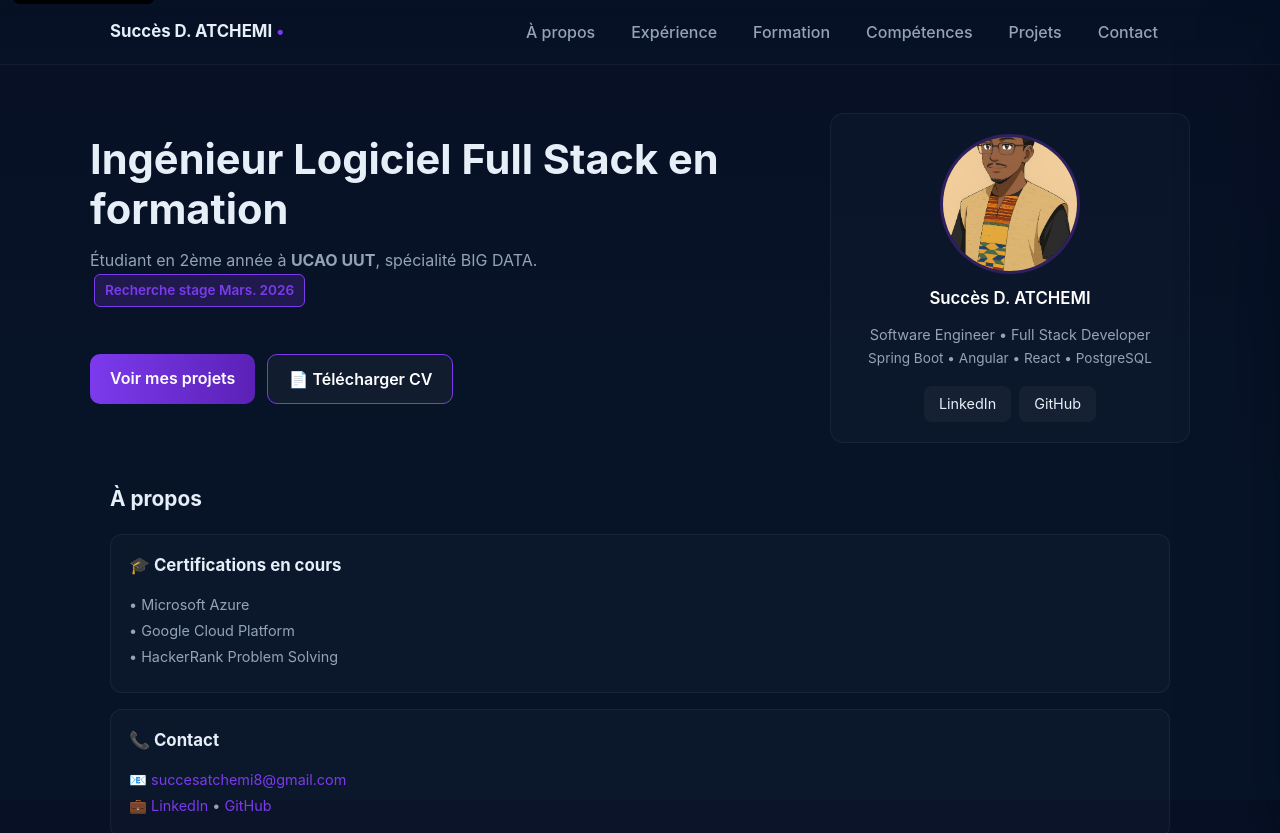
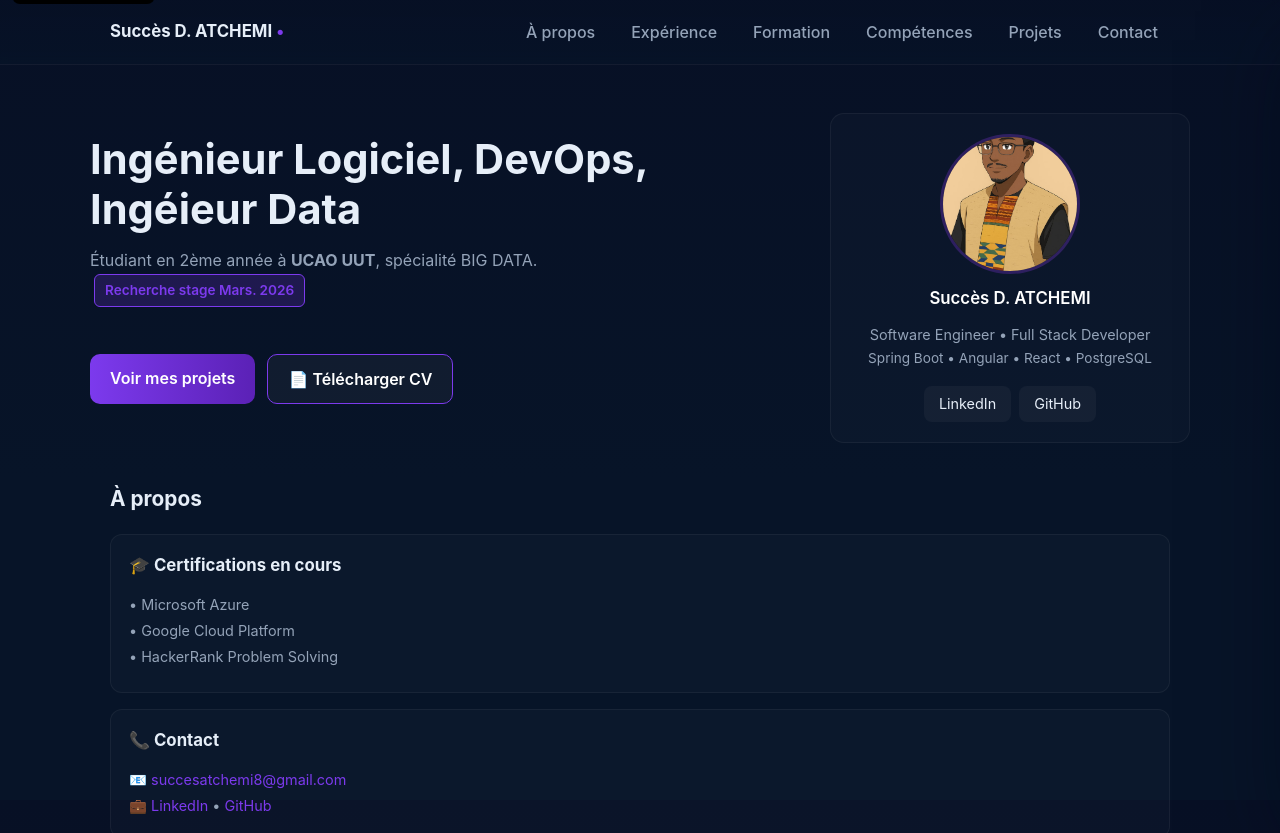
Before and after one commit to spring-sa0/succesatchemi.github.io, a plain HTML site: page index.html in a window 1280 px wide. Shown: the top 833 px of the page. Drawn offline with Linux system fonts and the light colour scheme.

Commit message:
Update hero title to reflect new roles

```diff
--- a/index.html
+++ b/index.html
@@ -200,7 +200,7 @@
     <section class="hero container" aria-label="Introduction">
       <div class="hero-grid">
         <div>
-          <h1 class="hero-title">Ingénieur Logiciel Full Stack en formation</h1>
+          <h1 class="hero-title">Ingénieur Logiciel, DevOps, Ingéieur Data</h1>
           <p class="hero-sub">
             Étudiant en 2ème année à <strong>UCAO UUT</strong>, spécialité BIG DATA.
             <span class="badge" style="display:inline-block;margin-left:4px">Recherche stage Mars. 2026</span>
```
